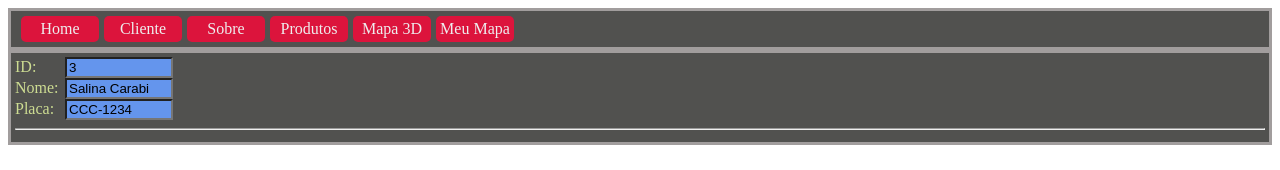
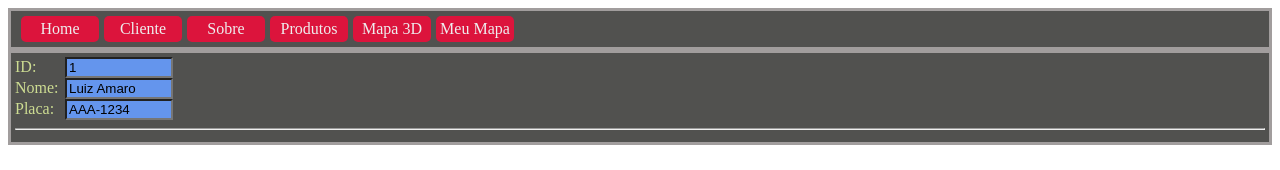
Before and after one commit to luizbarueri/next-fundamentos, a Next.js app: page /Cliente/cliente in a window 1280 px wide. Shown: the top 170 px of the page. Built offline with nearby package versions, Linux system fonts and the light colour scheme.

Commit message:
ser ler props com um id no component. teste 9

```diff
--- a/src/pages/Cliente/cliente.js
+++ b/src/pages/Cliente/cliente.js
@@ -8,7 +8,7 @@ export default function Cliente() {
     return (
         <div>
             <Navegador />
-            <CadCliente id = '2'/>
+            <CadCliente id = '0'/>
             {/* <CadCliente />
             <CadCliente /> */}
         </div>
--- a/src/pages/Cliente/components/CadCliente.jsx
+++ b/src/pages/Cliente/components/CadCliente.jsx
@@ -7,7 +7,7 @@ import db from '../../api/db.json';
 export default function CadCliente(props) {
     const dados = JSON.parse(JSON.stringify(db))
 
-    const i = parseInt(props.id);
+    const i = 0; //parseInt(props.id);
 
     const _id = dados[i].id
     const nome = dados[i].nome
```
